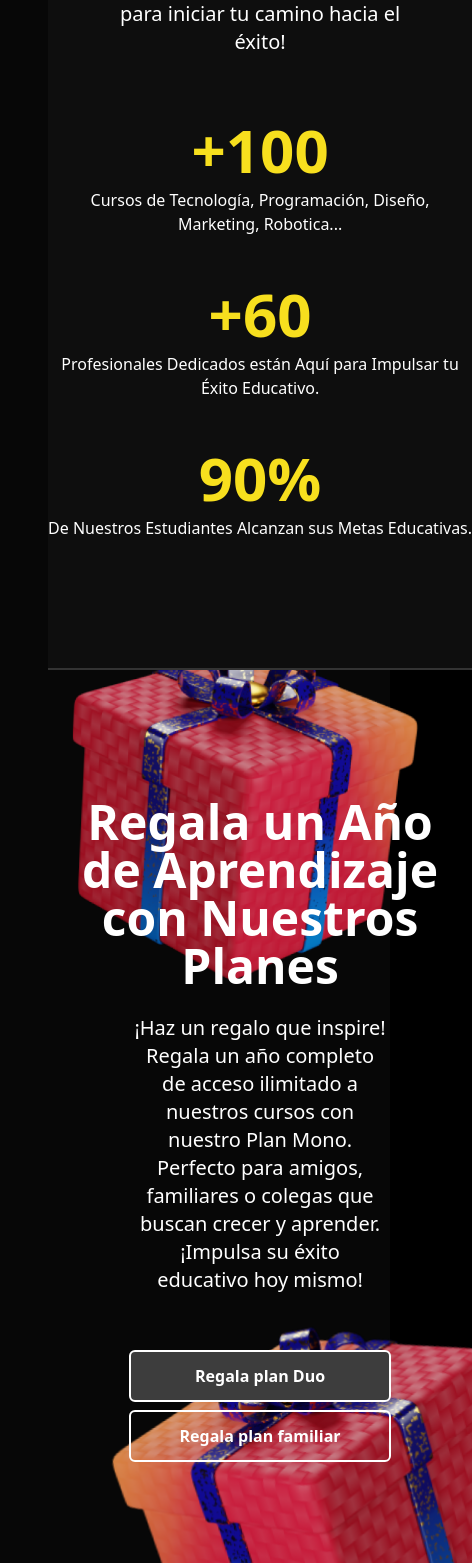
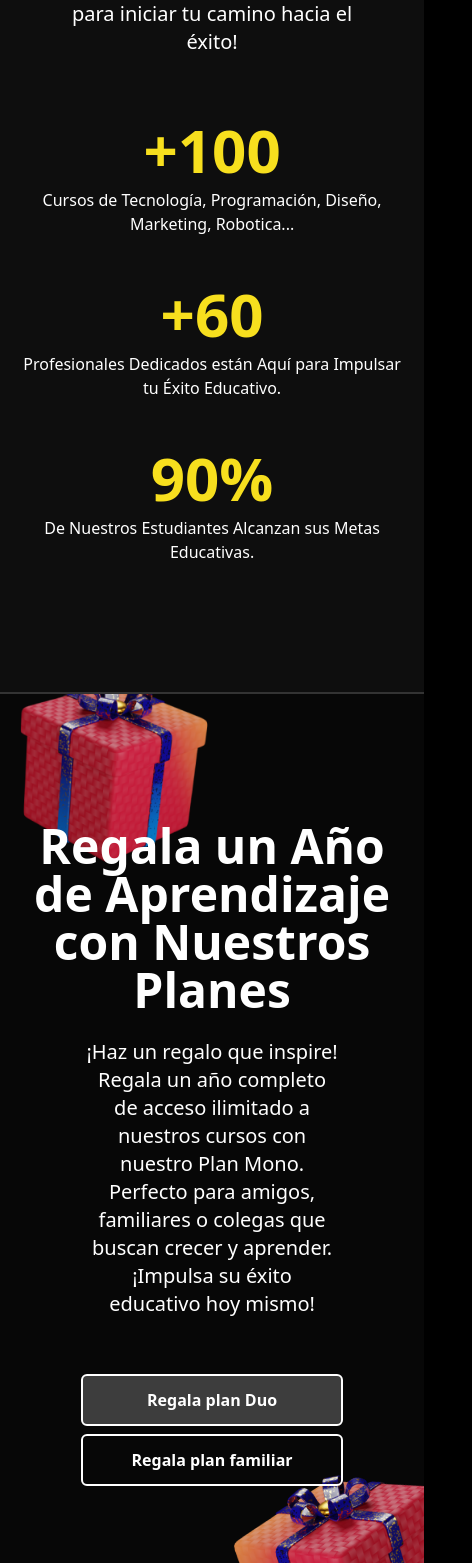
Before and after one commit to coachdesarrollo/steam-platform, a React (Vite) app in the folder frontend/: page /subcription in a window 390 px wide. Shown: the part 4605-6168 px from the top of the page, 472 px wide, since content can reach past the window. Built offline with nearby package versions, Linux system fonts and the light colour scheme.

Commit message:
arreglando responsive de subcription

```diff
--- a/frontend/src/pages/Subcription/Subcription.tsx
+++ b/frontend/src/pages/Subcription/Subcription.tsx
@@ -83,7 +83,7 @@ const Subcription: FC<SubcriptionProps> = () => {
   const navigate = useNavigate();
 
   return (
-    <main className="py-16 max-lg:px-12 text-white grid gap-0">
+    <main className="pt-16 text-white grid gap-0">
       <header className=" grid gap-12 mb-16">
         <h2 className="text-5xl font-bold text-center">Seleccionar Plan</h2>
 
@@ -128,7 +128,7 @@ const Subcription: FC<SubcriptionProps> = () => {
           ))}
         </section>
 
-        <p className="text-center text-lg px-32 text-[#C8C8C8]">
+        <p className="text-center text-lg px-32 md:px-5 text-[#C8C8C8]">
           Lorem ipsum dolor sit amet consectetur adipiscing elit Ut et massa mi.
           Aliquam in hendrerit urna. Pellentesque sit amet sapien fringilla,
           mattis ligula consectetur, ultrices mauris. Maecenas vitae mattis
@@ -158,7 +158,7 @@ const Subcription: FC<SubcriptionProps> = () => {
           </p>
         </hgroup>
 
-        <article className="grid gap-12 lg:grid-flow-col">
+        <article className="grid gap-12 lg:grid-flow-col md:px-6 max-sm:px-5">
           {goals.map((goal) => (
             <hgroup className="grid gap-2 text-center">
               <h3 className="text-[#F7DF1E] font-bold text-6xl text-pretty">
@@ -170,12 +170,12 @@ const Subcription: FC<SubcriptionProps> = () => {
         </article>
       </section>
 
-      <section className="grid gap-14 place-content-center relative z-20 p-8 w-full py-32 border-y border-[#333333]">
+      <section className="grid gap-14 place-content-center relative z-20 p-8 w-full py-32 border-y border-[#333333] max-sm:bg-[#070707]">
         <div className="absolute bottom-0 right-0 -z-20">
-          <img src={giftBox} alt="gift box party" className="w-70" />
+          <img src={giftBox} alt="gift box party" className="w-70 max-lg:w-56" />
         </div>
         <div className="absolute top-0 left-4 -z-10">
-          <img src={giftBox2} alt="gift box party" className="w-96" />
+          <img src={giftBox2} alt="gift box party" className="w-96 max-lg:w-64 max-sm:w-52" />
         </div>
         <hgroup className="grid gap-6 text-center text-pretty">
           <h2 className="text-5xl font-bold">
@@ -199,7 +199,7 @@ const Subcription: FC<SubcriptionProps> = () => {
         </div>
       </section>
       <section className="w-full py-32 bg-[#0E0E0E] border-y border-[#333333]">
-        <Faq />
+        <Faq/>
       </section>
 
 
```
